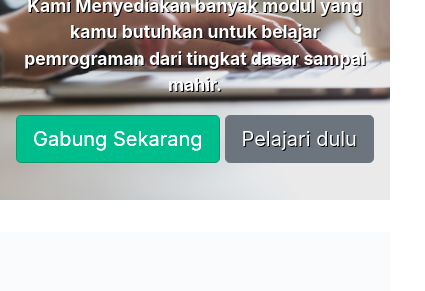
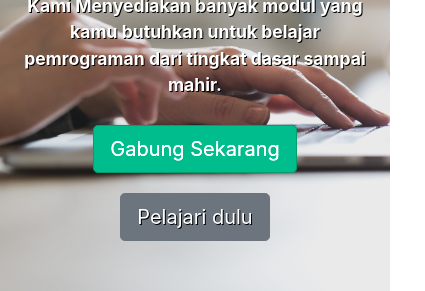
Before and after one commit to Cramouchegit/LandingPage-CodeStudio, a plain HTML site: page index.html in a window 390 px wide. Shown: the part 206-497 px from the top of the page, 425 px wide, since content can reach past the window. Drawn offline with nearby package versions, Linux system fonts and the light colour scheme.

Commit message:
Update: index.html

```diff
--- a/index.html
+++ b/index.html
@@ -78,7 +78,6 @@
       height: 1px;
       position: relative;
       vertical-align: middle;
-      width: 10%;
     }
     h2:before {
       right: 0.5em;
@@ -119,10 +118,6 @@
         padding: 0 15px;
       }
 
-      h2:after {
-        width: 10%;
-      }
-
       .service-style h3 {
         font-size: 1.2rem;
       }
@@ -149,6 +144,10 @@
     }
 
     @media (max-width: 576px) {
+      .background-header {
+        height: 450px;
+      }
+
       .jumbotron h1 {
         font-size: 2.5rem;
       }
@@ -231,10 +230,18 @@
           pemrograman dari tingkat dasar sampai mahir.
         </p>
         <p>
-          <a href="#" class="btn btn-primary btn-lg button-primer" role="button"
+          <a
+            href="#"
+            class="btn btn-primary btn-lg button-primer"
+            style="margin: 10px"
+            role="button"
             >Gabung Sekarang</a
           >
-          <a href="#" class="btn btn-secondary btn-lg" role="button"
+          <a
+            href="#"
+            class="btn btn-secondary btn-lg"
+            style="margin: 10px"
+            role="button"
             >Pelajari dulu</a
           >
         </p>
```
